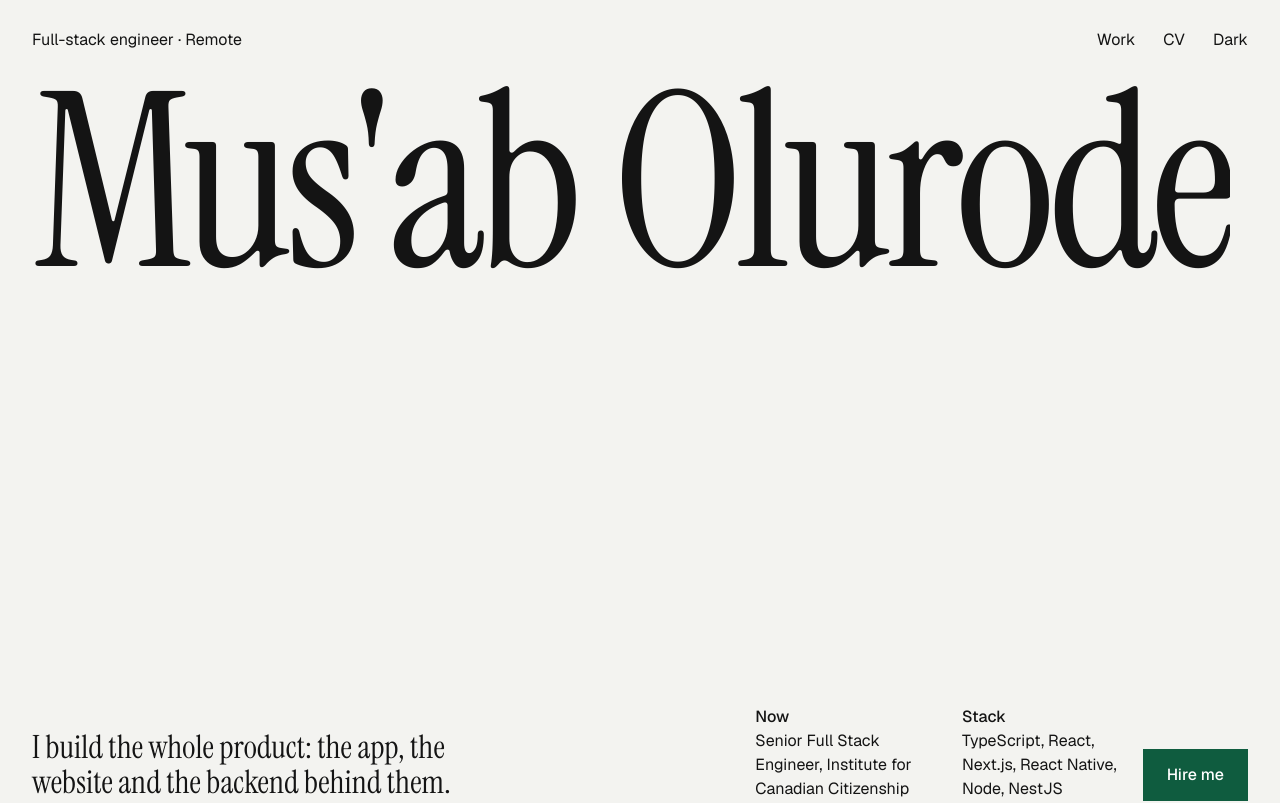
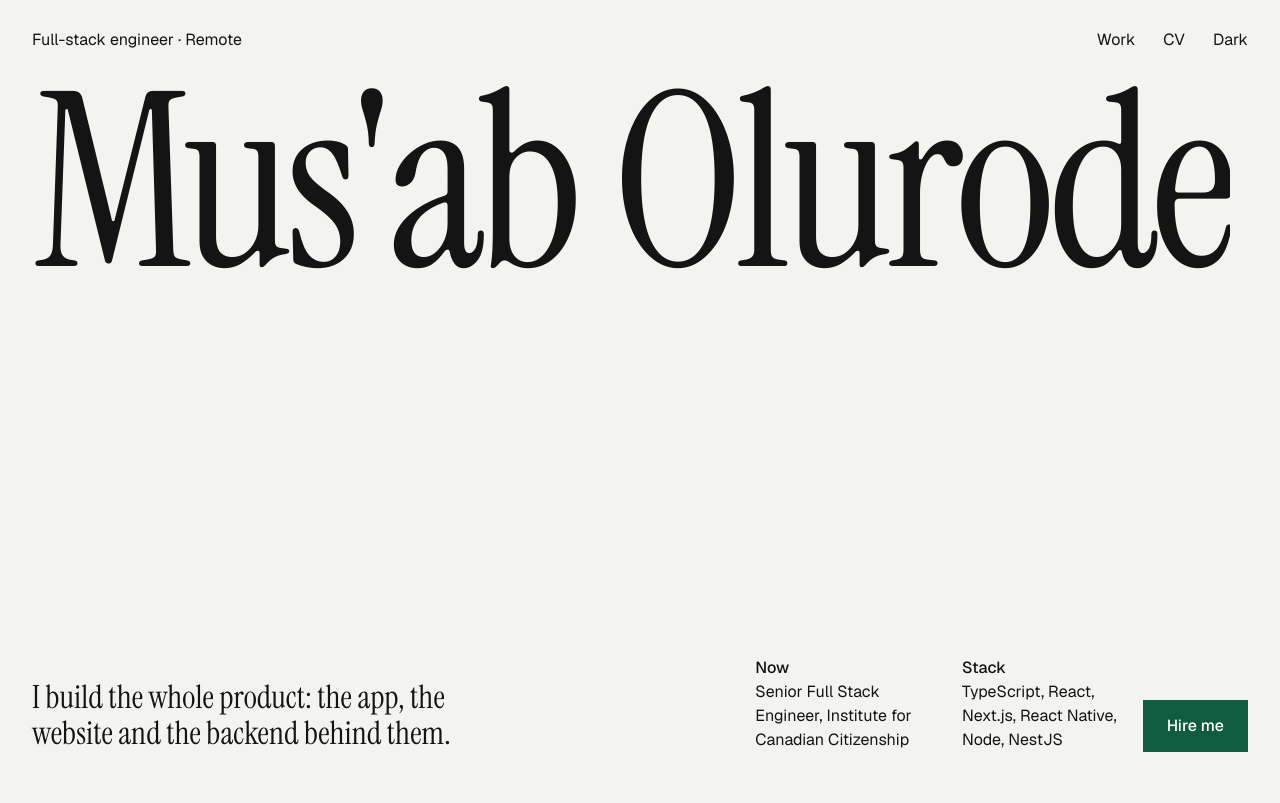
Before and after one commit to musab-olurode/portfolio, a Next.js app: page / in a window 1280 px wide. Shown: the top 803 px of the page. Built offline with nearby package versions, Linux system fonts and the light colour scheme; no server answers.

Commit message:
fix: keep the hero's bottom row above the fold on desktop
The hero is one screen tall on desktop and the montage takes only the
height left between the name and the bottom row (container-query sized),
so short, wide windows no longer push Hire me below the fold.

```diff
--- a/src/components/sections/Hero.tsx
+++ b/src/components/sections/Hero.tsx
@@ -8,7 +8,7 @@ export default function Hero(): React.JSX.Element {
 	const [tagRole, tagWhere] = profile.tagline.split(' · ');
 
 	return (
-		<header className='flex min-h-svh flex-col px-4 pt-6 pb-10 sm:px-8 sm:pt-7 sm:pb-12'>
+		<header className='flex min-h-svh flex-col px-4 pt-6 pb-10 sm:px-8 sm:pt-7 sm:pb-12 lg:h-svh lg:min-h-160'>
 			<nav aria-label='Main' className='flex items-baseline justify-between gap-6 text-base'>
 				<span>
 					{tagRole}
@@ -34,11 +34,14 @@ export default function Hero(): React.JSX.Element {
 				</span>
 			</h1>
 
-			<div className='order-last mt-12 aspect-16/10 w-full bg-ground lg:order-0 lg:mt-8 lg:ml-auto lg:w-[42%]'>
-				<ReelVideo hideUntilPlaying className='size-full object-cover' {...heroReel} />
+			{/* On desktop the montage takes only the height left between the name and the bottom row. */}
+			<div className='order-last mt-12 lg:@container-size lg:order-0 lg:mt-0 lg:flex lg:min-h-0 lg:flex-1 lg:justify-end lg:py-8'>
+				<div className='aspect-16/10 w-full bg-ground lg:w-[min(46cqw,160cqh)]'>
+					<ReelVideo hideUntilPlaying className='size-full object-cover' {...heroReel} />
+				</div>
 			</div>
 
-			<div className='hero-rise mt-auto grid grid-cols-1 gap-8 pt-16 lg:grid-cols-12 lg:items-end lg:gap-6'>
+			<div className='hero-rise mt-auto grid grid-cols-1 gap-8 pt-16 lg:mt-0 lg:grid-cols-12 lg:items-end lg:gap-6 lg:pt-0'>
 				<p className='max-w-[30ch] text-lead lg:col-span-6'>{profile.promise}</p>
 				<dl className='grid max-w-xl grid-cols-2 gap-6 text-base lg:col-span-4 lg:col-start-8'>
 					<div>
```
Also changed, not shown: 1 other file (tests, documents, lock files or other folders).
